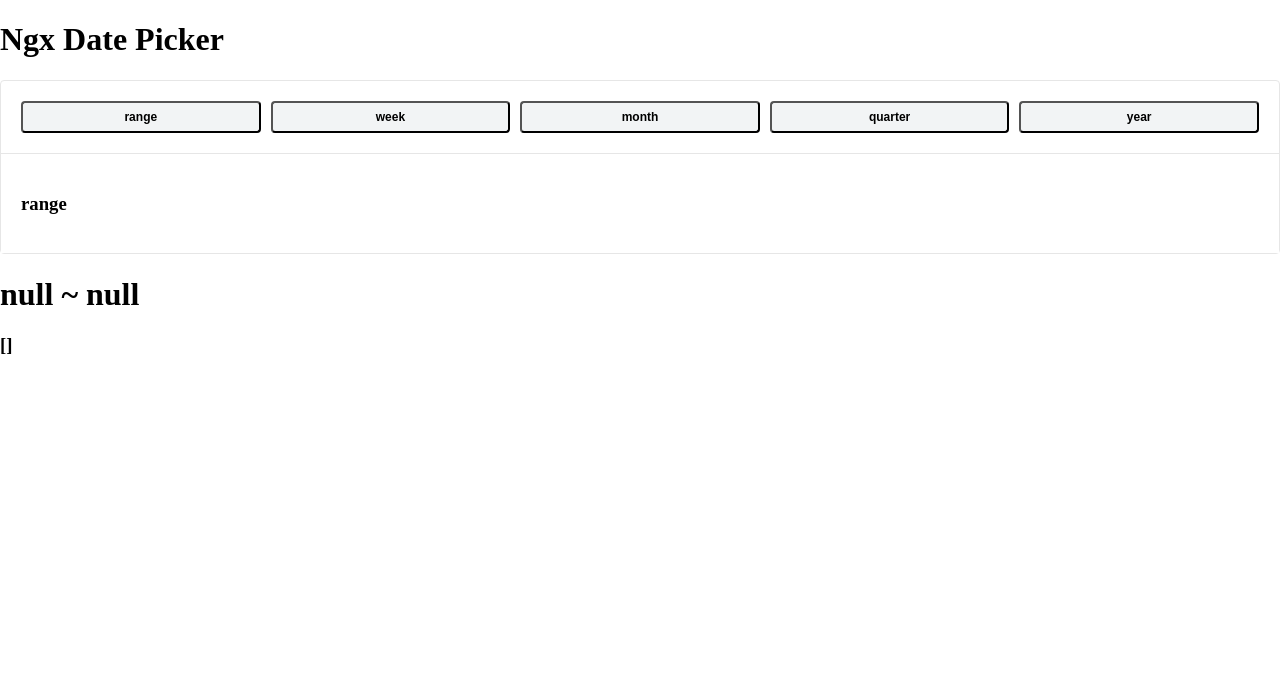
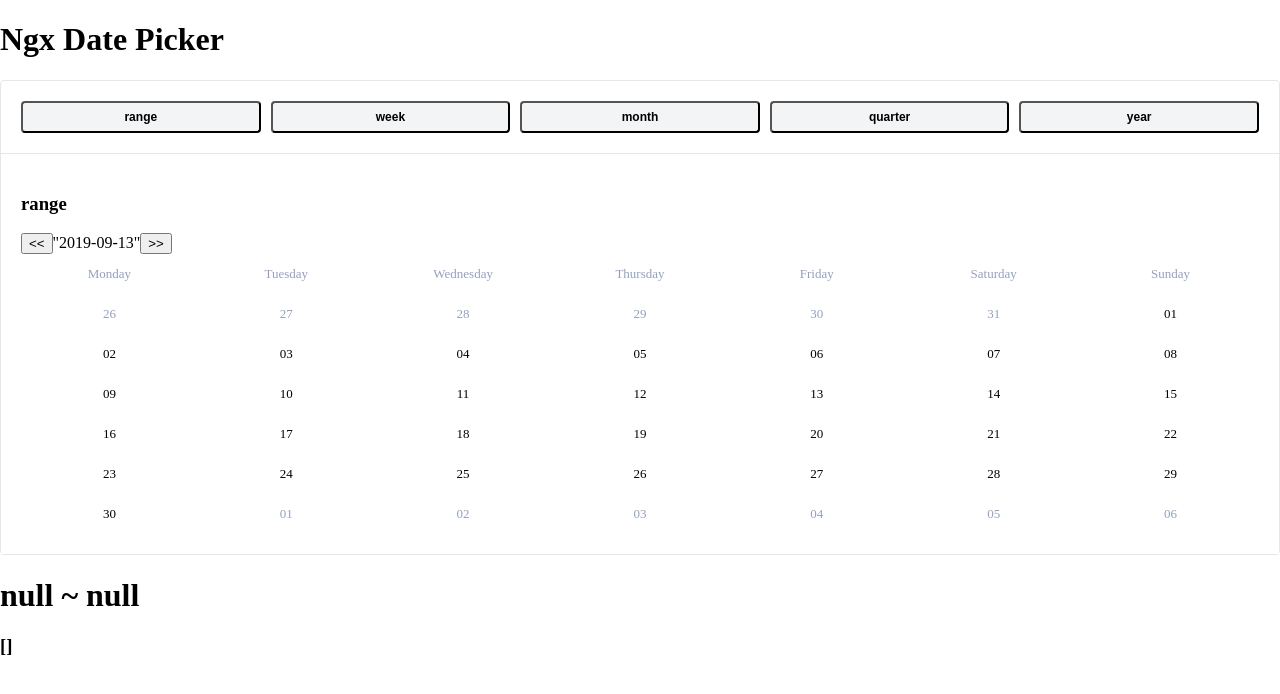
Before and after one commit to heecheolman/ngx-date-picker, an Angular app: page / in a window 1280 px wide. Both pictures are taken after a click on the button "range". Shown: the top 694 px of the page. Built offline with nearby package versions, Linux system fonts and the light colour scheme.

Commit message:
feat: range picker, week picker 완료

```diff
--- a/src/app/app.component.html
+++ b/src/app/app.component.html
@@ -11,10 +11,38 @@
     </ng-container>
   </div>
 
-  <div class="mj-calendar">
+  <div class="mj-calendar" [ngClass]="currentPanel === 'week' ? 'mj-calendar-week' : 'mj-calendar-days'">
     <ng-container [ngSwitch]="currentPanel">
       <div *ngSwitchCase="'range'">
         <h3>range</h3>
+        <div class="date-calendar-header">
+          <button (click)="onChangeMonth(-1)"><<</button>
+          <span>{{ this.current | json }}</span>
+          <button (click)="onChangeMonth(1)">>></button>
+        </div>
+        <div class="date-calendar-board">
+          <div class="calendar-days">
+            <ng-container *ngFor="let day of monthDays[0]">
+              <div class="day">
+                {{ day.date | date: 'EEEE' }}
+              </div>
+            </ng-container>
+          </div>
+          <ng-container *ngFor="let week of monthDays">
+            <div class="calendar-days">
+              <ng-container *ngFor="let day of week">
+                <div
+                  class="day"
+                  [ngClass]="dayCssProvider(day)"
+                  (click)="onSelectDay(day.date)"
+                  (mouseover)="onHoverizeDay(day.date)"
+                >
+                  {{ day.date | date: 'dd' }}
+                </div>
+              </ng-container>
+            </div>
+          </ng-container>
+        </div>
       </div>
       <div *ngSwitchCase="'week'">
         <h3>week</h3>
@@ -36,7 +64,7 @@
               <ng-container *ngFor="let day of week">
                 <div
                   class="day"
-                  [ngClass]="day.currentMonth ? 'is-current-month' : ''"
+                  [ngClass]="dayCssProvider(day)"
                   (click)="onSelectDay(day.date)"
                   (mouseover)="onHoverizeDay(day.date)"
                 >
--- a/src/app/app.component.ts
+++ b/src/app/app.component.ts
@@ -8,7 +8,7 @@ import {
   isBefore,
   isSameDay,
   isSameMonth,
-  isValid,
+  isValid, isWithinInterval,
   parse, parseISO,
   startOfMonth, startOfWeek,
   subDays
@@ -54,14 +54,14 @@ const weekStartConfig = {
   styleUrls: ['./app.component.scss']
 })
 export class AppComponent implements OnInit {
-  @ViewChild('datePicker') elementRef: ElementRef<any>
+  @ViewChild('datePicker') elementRef: ElementRef<any>;
   private now;
 
   @Input() dateValue: IDateValue = {
     from: null,
     to: null,
   };
-  @Input() panel: PanelType = Panels.week;
+  @Input() panel: PanelType = Panels.range;
 
   panels: PanelType[] = [
     Panels.range,
@@ -135,12 +135,14 @@ export class AppComponent implements OnInit {
     };
 
     this.monthDays = sliceWeek(calendarDays);
-    console.log('this.monthDays :: ', this.monthDays);
   }
 
   onPanelChange(panel: Panels) {
     this.currentPanel = panel;
-    console.log('this.currentPanel :: ', this.currentPanel);
+    this.dateValue = {
+      from: null,
+      to: null
+    };
   }
 
   onChangeMonth(diffMonth: number) {
@@ -149,6 +151,11 @@ export class AppComponent implements OnInit {
   }
 
   onSelectDay(date) {
+    if (this.currentPanel === Panels.week) {
+      this.dateValue.from = startOfWeek(date, { weekStartsOn: DayOfWeek.MON });
+      this.dateValue.to = endOfWeek(date, { weekStartsOn: DayOfWeek.MON });
+      return;
+    }
     if ((this.dateValue.from && this.dateValue.to) || (!this.dateValue.from && !this.dateValue.to)) {
       this.dateValue.from = date;
       this.dateValue.to = null;
@@ -163,7 +170,14 @@ export class AppComponent implements OnInit {
   }
 
   onHoverizeDay(date) {
-    this.hoverRange = [this.dateValue.from, date];
+    if (this.currentPanel !== Panels.week &&
+      (!(this.dateValue.from && !this.dateValue.to) || (isBefore(new Date(date), this.dateValue.from)))) {
+      this.hoverRange = [];
+      return;
+    }
+    this.hoverRange = this.currentPanel === Panels.week
+      ? [startOfWeek(date, { weekStartsOn: DayOfWeek.MON }), endOfWeek(date, { weekStartsOn: DayOfWeek.MON })]
+      : [this.dateValue.from, date];
   }
 
   cssProps() {
@@ -180,4 +194,60 @@ export class AppComponent implements OnInit {
 
     Object.entries(styles).map(([key, style]) => this.elementRef.nativeElement.style.setProperty(key, style));
   }
+
+  dayCssProvider(day): any {
+    const classObj: any = {
+      'is-current-month': false,
+      'is-selected': false,
+      'is-disabled': false,
+      'is-today': false,
+      'is-first-range': false,
+      'is-edge-range': false,
+      'is-last-range': false,
+      'is-in-range': false,
+    };
+    const dayDate = new Date(day.date);
+    const nowDate = new Date(this.now);
+    if (day.currentMonth) {
+      classObj['is-current-month'] = true;
+    }
+    if (
+      this.dateValue.from && this.dateValue.to &&
+      isWithinInterval(dayDate, {
+        start: new Date(this.dateValue.from),
+        end: new Date(this.dateValue.to),
+      })
+    ) {
+      classObj['is-selected'] = true;
+    }
+    if (!day.selectable) {
+      classObj['is-disabled'] = true;
+    }
+    if (isSameDay(dayDate, nowDate)) {
+      classObj['is-today'] = true;
+    }
+    if (
+      (!this.dateValue.to && isSameDay(dayDate, new Date(this.dateValue.from))) ||
+      (this.dateValue.to && !this.dateValue.from && isSameDay(dayDate, this.dateValue.from) && isSameDay(dayDate, this.dateValue.to)) ||
+      (this.dateValue.to && this.dateValue.from && isSameDay(dayDate, this.dateValue.from))
+    ) {
+      classObj['is-first-range'] = true;
+      classObj['is-edge-range'] = true;
+    }
+    if (this.dateValue.to && isSameDay(dayDate, this.dateValue.to)) {
+      classObj['is-last-range'] = true;
+      classObj['is-edge-range'] = true;
+    }
+
+    if (
+      this.hoverRange.length === 2 &&
+      isWithinInterval(dayDate, {
+        start: new Date(this.hoverRange[0]),
+        end: new Date(this.hoverRange[1])
+      })
+    ) {
+      classObj['is-in-range'] = true;
+    }
+    return classObj;
+  }
 }
```
